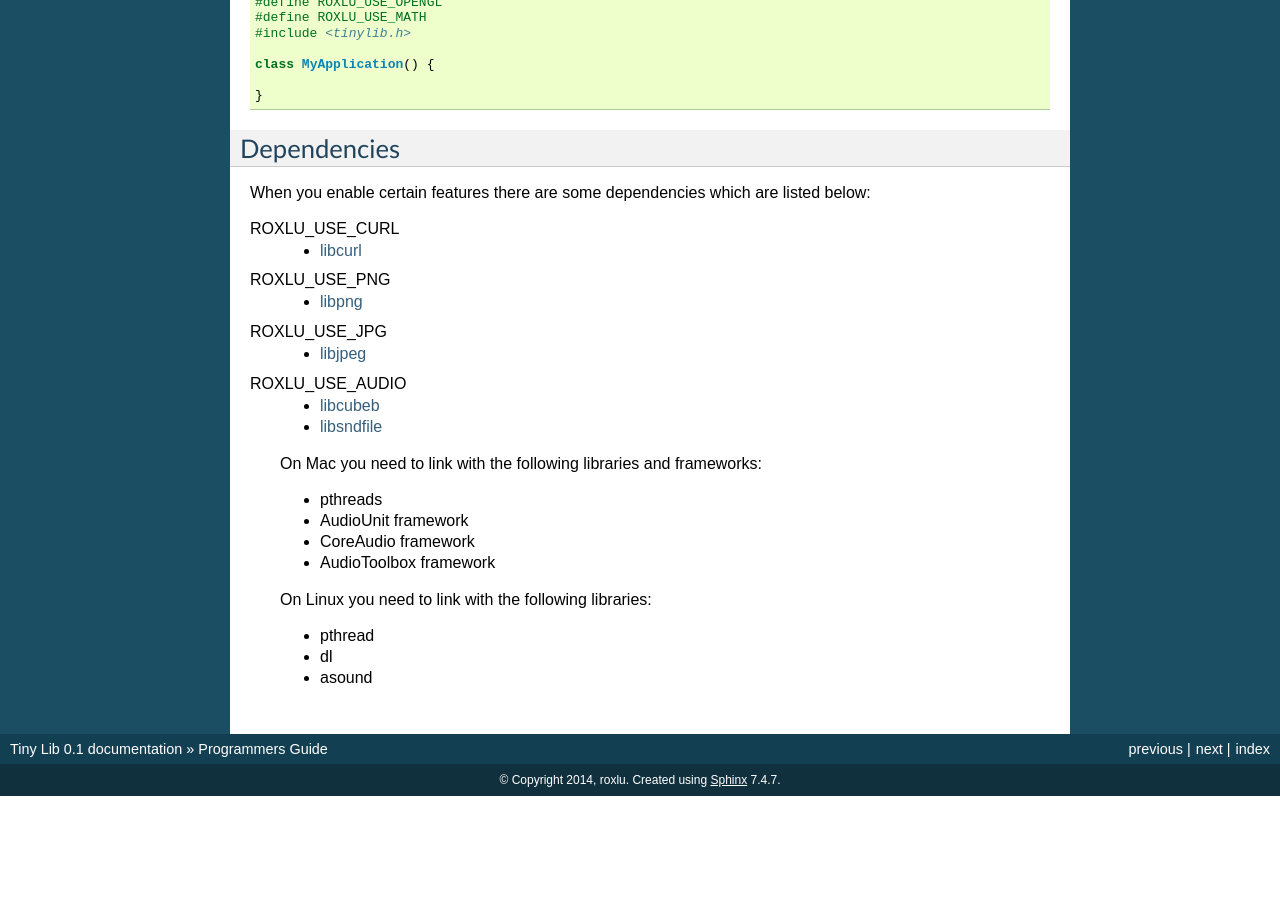
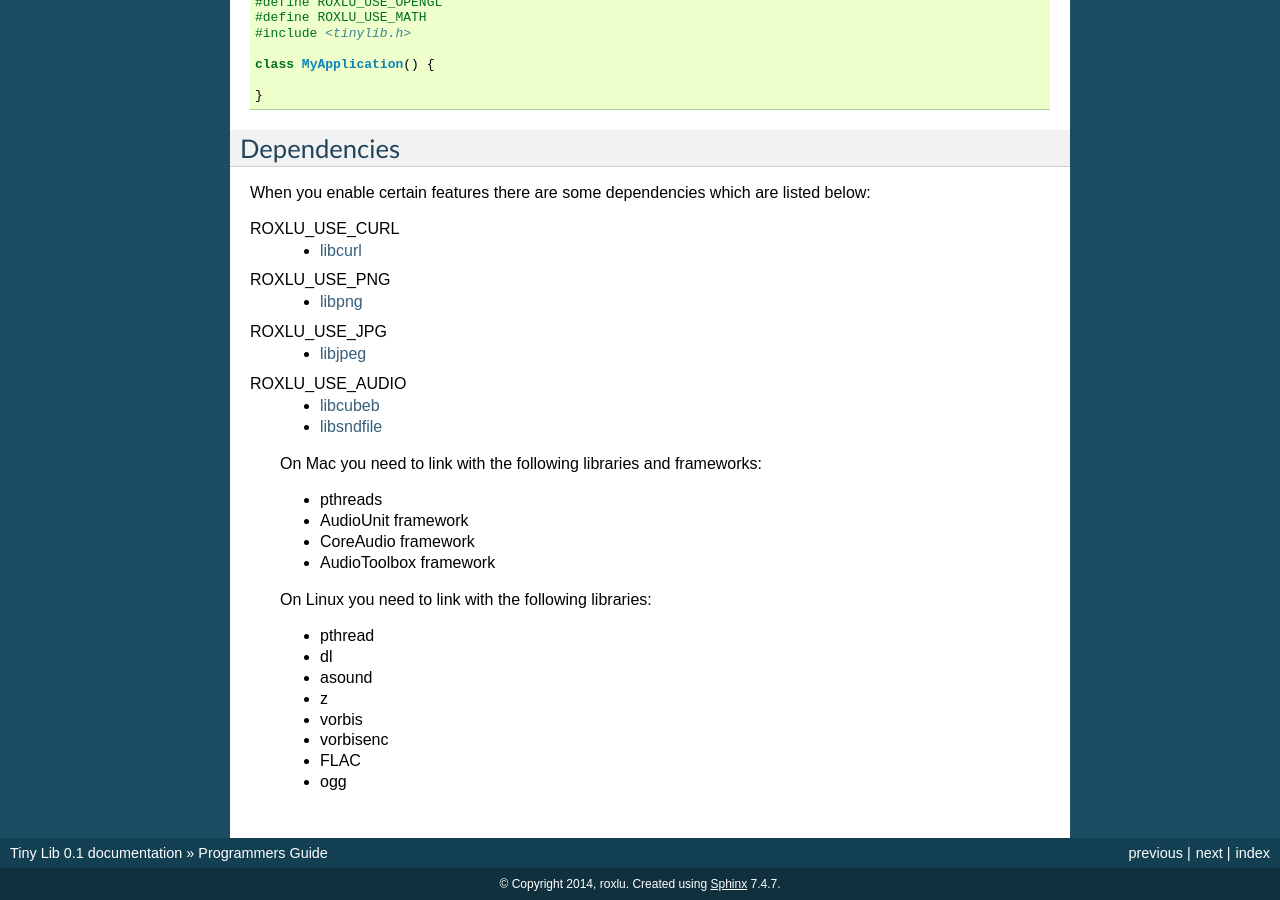
Before and after one commit to diederickh/tinylib, a Sphinx documentation site: the page built from docs/source/guide.rst, in a window 1280 px wide and 900 px high, scrolled down 1056 px. Built offline with Sphinx 7.4.7, drawn with Linux system fonts in a browser that asks for light colours; before the commit the page ends 1852 px from its top, so only the background shows below that.

Commit message:
Tiny doc update

```diff
--- a/docs/source/guide.rst
+++ b/docs/source/guide.rst
@@ -97,7 +97,11 @@ ROXLU_USE_AUDIO
   - pthread
   - dl
   - asound
-
+  - z
+  - vorbis
+  - vorbisenc
+  - FLAC
+  - ogg
 
 .. _libcurl: http://curl.haxx.se/libcurl/
 .. _libpng: http://www.libpng.org/pub/png/libpng.html
```
